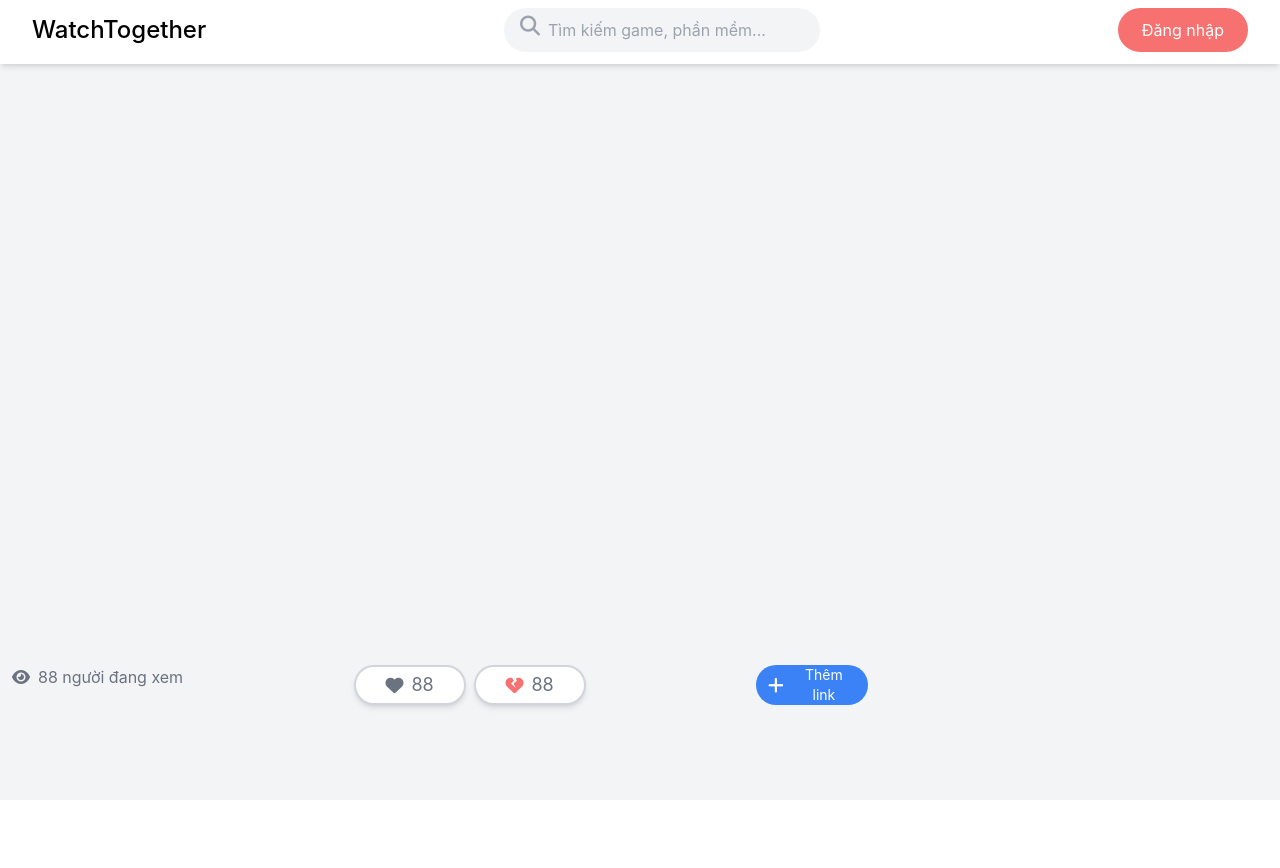
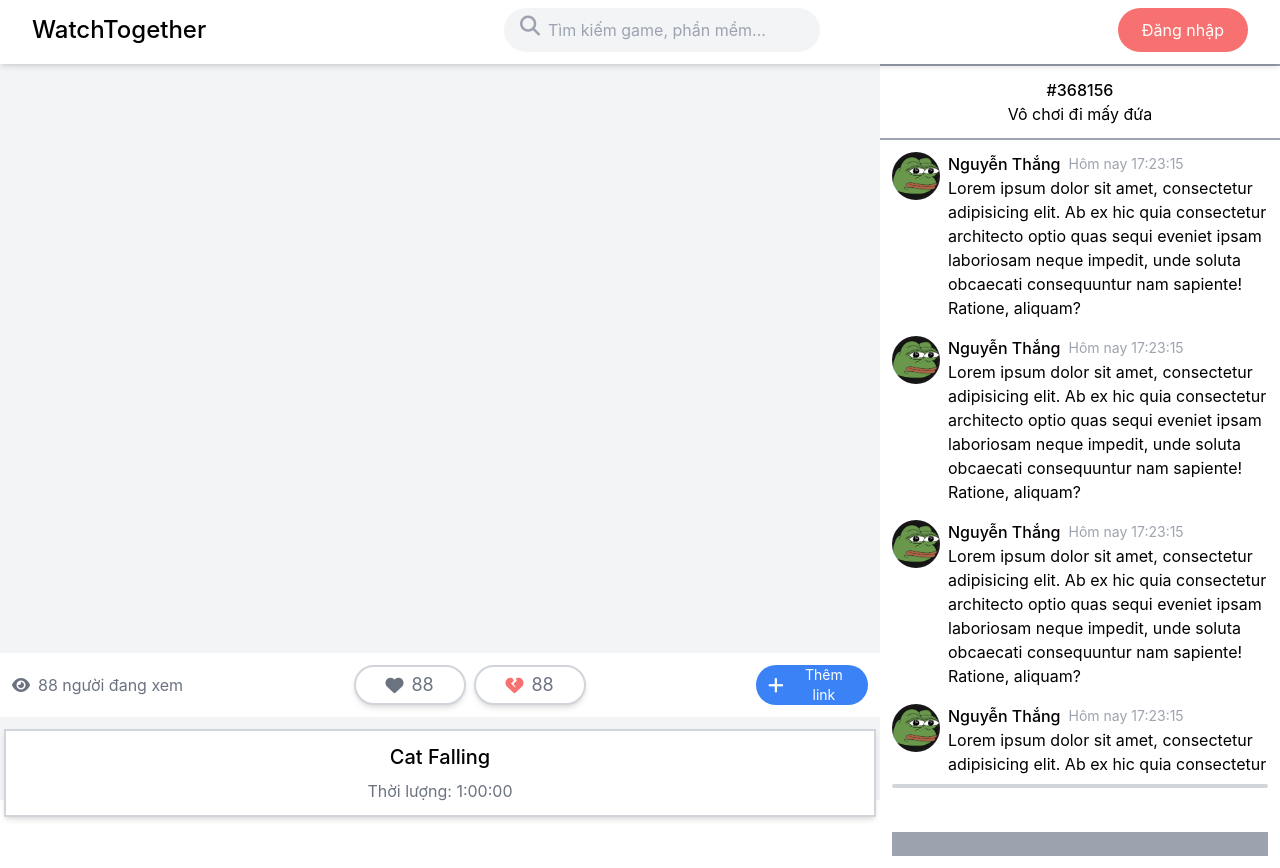
Before and after one commit to truongthang2211/togetherwewatch, a Next.js app: page /room in a window 1280 px wide. Before the commit the page ends 800 px from the top, so only its background shows below. Built offline with nearby package versions, Linux system fonts and the light colour scheme.

Commit message:
Cơ bản hoàn thành trang Room

```diff
--- /dev/null
+++ b/src/components/ChatItem.tsx
@@ -0,0 +1,24 @@
+import Image from "next/image";
+export default function ChatItem() {
+  return (
+    <>
+      <div className="w-full flex bg-white items-start space-x-2">
+        <div className="relative rounded-full w-12 h-12 overflow-hidden">
+          <Image layout="fill" src="/img/pepe3.jpg" objectFit="cover" />
+        </div>
+        <div className="flex  flex-1 flex-col">
+          <div className="flex space-x-2 items-center">
+            <span className="font-medium">Nguyễn Thắng</span>
+            <span className="text-sm text-gray-400">Hôm nay 17:23:15</span>
+          </div>
+          <div className="">
+            Lorem ipsum dolor sit amet, consectetur adipisicing elit. Ab ex hic
+            quia consectetur architecto optio quas sequi eveniet ipsam
+            laboriosam neque impedit, unde soluta obcaecati consequuntur nam
+            sapiente! Ratione, aliquam?
+          </div>
+        </div>
+      </div>
+    </>
+  );
+}
--- a/src/pages/room.tsx
+++ b/src/pages/room.tsx
@@ -1,5 +1,6 @@
 import { useState } from "react";
 import YouTube from "react-youtube";
+import ChatItem from "../components/ChatItem";
 
 export default function Room() {
   const [like, setLike] = useState(false);
@@ -35,7 +36,7 @@ export default function Room() {
             onReady={_onReady}
             className="h-2/3 lg:h-3/5 xl:h-4/5"
           />
-          <div className="flex justify-between p-3">
+          <div className="flex justify-between p-3 bg-white items-center">
             <div className="text-gray-500">
               <i className="fa-solid fa-eye"></i>
               <span className="ml-2 ">88 người đang xem</span>
@@ -61,8 +62,59 @@ export default function Room() {
               <span className="ml-2 text-sm ">Thêm link</span>
             </div>
           </div>
+          <div className="mt-3 text-center bg-white border-gray-300 border-2 p-3 mx-1 shadow-md">
+            <h2 className="text-xl font-medium">Cat Falling</h2>
+            <div className="text-gray-500 mt-2">Thời lượng: 1:00:00</div>
+          </div>
         </div>
-        <div className="w-full lg:w-[348px] xl:w-[400px]"></div>
+
+        <div className="flex flex-col h-[calc(100vh-64px)] pb-2  w-full lg:w-[348px] xl:w-[400px]">
+          <div className="p-3 bg-white text-center border-y-2 border-gray-400">
+            <h1 className="font-medium">#368156</h1>
+            <h2>Vô chơi đi mấy đứa</h2>
+          </div>
+          <div className="flex flex-col h-full p-3 bg-white">
+            <div className="flex-1 overflow-y-scroll space-y-4">
+              <ChatItem />
+              <ChatItem />
+              <ChatItem />
+              <ChatItem />
+              <ChatItem />
+              <ChatItem />
+              <ChatItem />
+            </div>
+            <div className="">
+              <div className="bg-transparent h-14 py-2">
+                {/* <textarea className="outline-none items-center px-3 h-full w-full border-2 border-gray-300 rounded-full bg-white"></textarea> */}
+                <div
+                  role="textbox"
+                  aria-haspopup="listbox"
+                  aria-invalid="false"
+                  aria-autocomplete="list"
+                  className="relative outline-none whitespace-pre-wrap break-words h-auto w-full px-3 border-2 border-gray-300 rounded-full bg-white"
+                  data-can-focus="true"
+                  aria-label="Message #chit-chat"
+                  aria-multiline="true"
+                  data-slate-editor="true"
+                  data-slate-node="value"
+                  contentEditable="true"
+                >
+                  <div data-slate-node="element">
+                    <span data-slate-node="text">
+                      <span data-slate-leaf="true" className="emptyText-1o0WH_">
+                        <span
+                          data-slate-zero-width="n"
+                          data-slate-length="0"
+                        ></span>
+                      </span>
+                    </span>
+                  </div>
+                </div>
+              </div>
+              <div className="bg-gray-400 h-6"></div>
+            </div>
+          </div>
+        </div>
       </div>
     </>
   );
```
Also changed, not shown: public/img/pepe2.jpg (added), public/img/pepe3.jpg (added).
